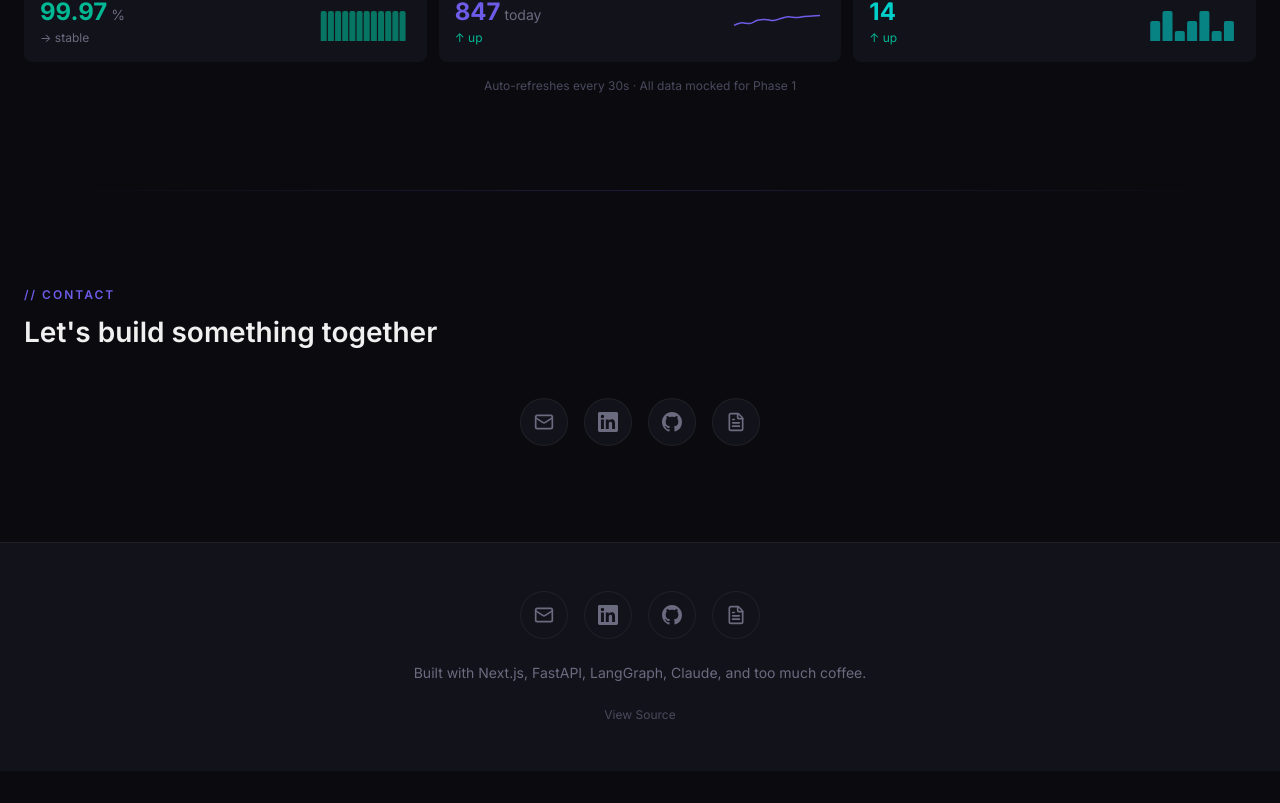
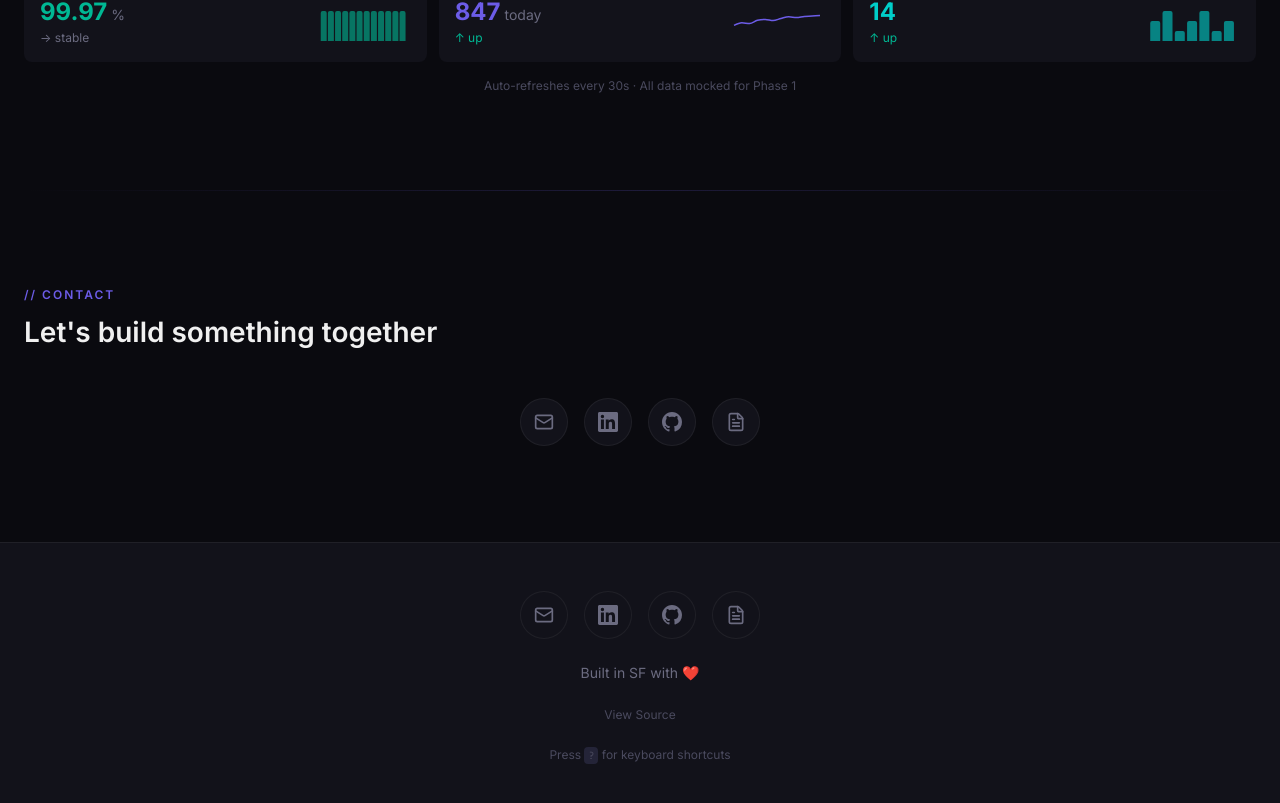
Before and after one commit to swarajb-778/swarajbangar-dev, a Next.js app: page / in a window 1280 px wide. Shown: the part 4898-5701 px from the top of the page. Before the commit the page ends 5669 px from the top, so only its background shows below. Built offline with nearby package versions, Linux system fonts and the light colour scheme.

Commit message:
refactor: update footer links and attribution

```diff
--- a/src/components/layout/Footer.tsx
+++ b/src/components/layout/Footer.tsx
@@ -52,7 +52,7 @@ export function Footer() {
 
         {/* Tagline */}
         <p className="text-sm text-text-muted text-center">
-          Built with Next.js, FastAPI, LangGraph, Claude, and too much coffee.
+          Built in SF with ❤️
         </p>
 
         {/* Source link */}
@@ -64,6 +64,11 @@ export function Footer() {
         >
           View Source
         </a>
+
+        {/* Shortcuts hint */}
+        <p className="text-xs text-text-disabled">
+          Press <kbd className="px-1 py-0.5 bg-bg-interactive rounded text-[10px] font-mono">?</kbd> for keyboard shortcuts
+        </p>
       </div>
     </footer>
   );
```
